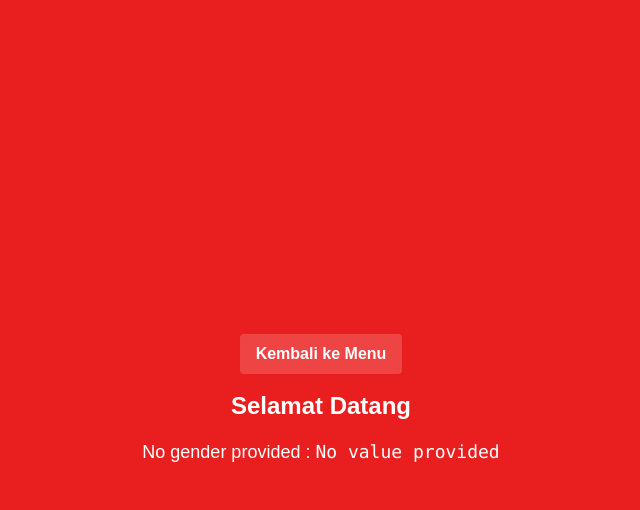
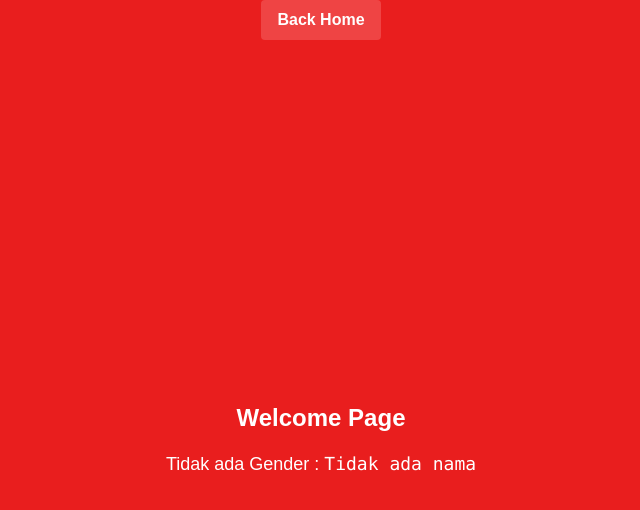
Before and after one commit to zamzamzhafry/guestbook, a Next.js app: page /welcome in a window 1280 px wide. Shown: the top 510 px of the page, without its empty margins (319-959 px from the left). Built offline with nearby package versions, Linux system fonts and the light colour scheme.

Commit message:
revisi suspense

```diff
--- a/app/welcome/page.tsx
+++ b/app/welcome/page.tsx
@@ -1,21 +1,34 @@
 // app/welcome/page.tsx
 'use client';
 import { useSearchParams } from 'next/navigation';
+import { Suspense } from 'react';
+// import { Button } from 'ui';
 
-export default function WelcomePage() {
+const WelcomeContent = () => {
   const searchParams = useSearchParams();
-  const value = searchParams.get("value") || "No value provided";
-
+  const value = searchParams.get("value") || "Tidak ada nama";
   const genderParam = searchParams.get("gender");
-   const genderValue = genderParam === "female" ? "nyonya" : genderParam === "male" ? "tuan" : "No gender provided";
+  const genderValue =
+    genderParam === "female" ? "nyonya" : genderParam === "male" ? "tuan" : "Tidak ada Gender";
 
   return (
     <div className="min-h-screen flex flex-col items-center justify-center p-8">
-      <button className='bg-red-500 hover:bg-blue-700 text-white font-bold py-2 px-4 rounded mb-4' onClick={() => window.location.href = "/"}> Kembali ke Menu</button>
-      <h1 className="text-2xl font-bold mb-4 text-white">Selamat Datang</h1>
+      <h1 className="text-2xl font-bold mb-4 text-white">Welcome Page</h1>
       <p className="text-lg text-white">
         {genderValue} : <span className="font-mono">{value}</span>
       </p>
     </div>
   );
+};
+
+export default function WelcomePage() {
+  return (
+    <Suspense fallback={<div>Loading...</div>}>
+      <div className='flex justify-center'>
+      <button className="bg-red-500 hover:bg-blue-700 text-white font-bold py-2 px-4 rounded" onClick={() => window.history.back()}>Back Home</button>
+
+      </div>
+      <WelcomeContent />
+    </Suspense>
+  );
 }
```
